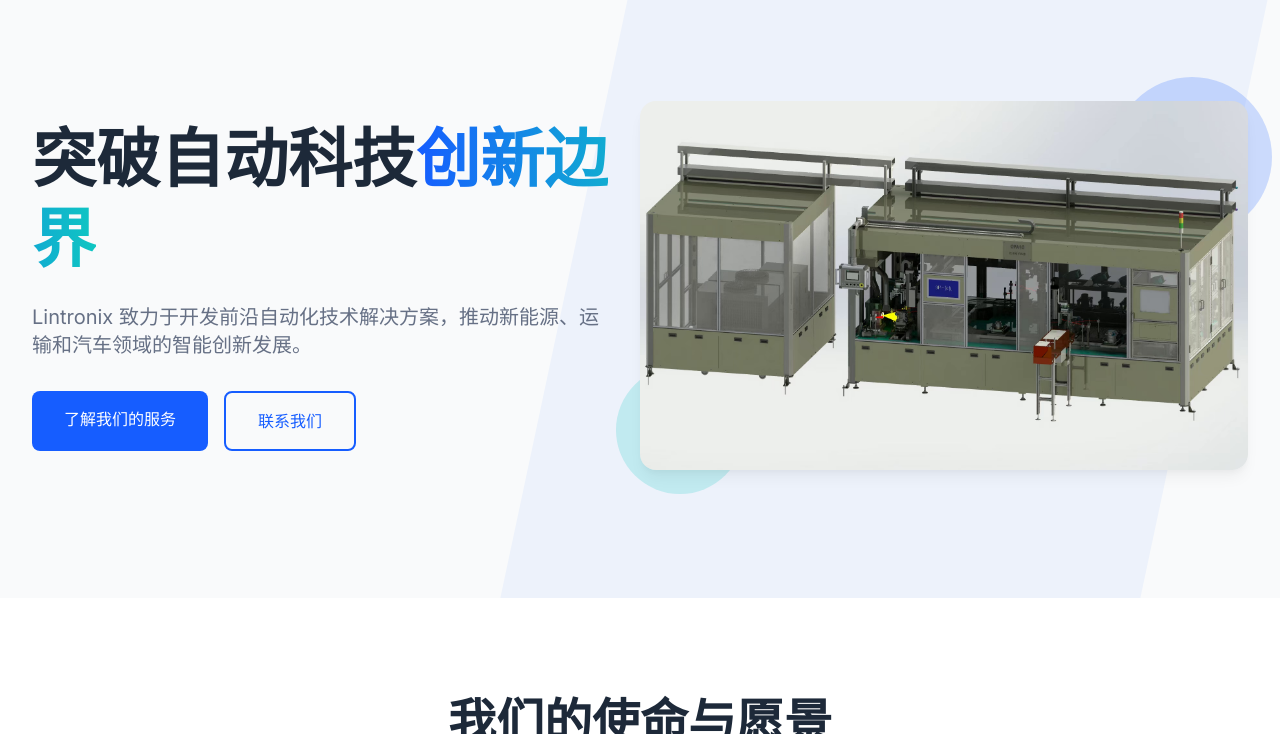
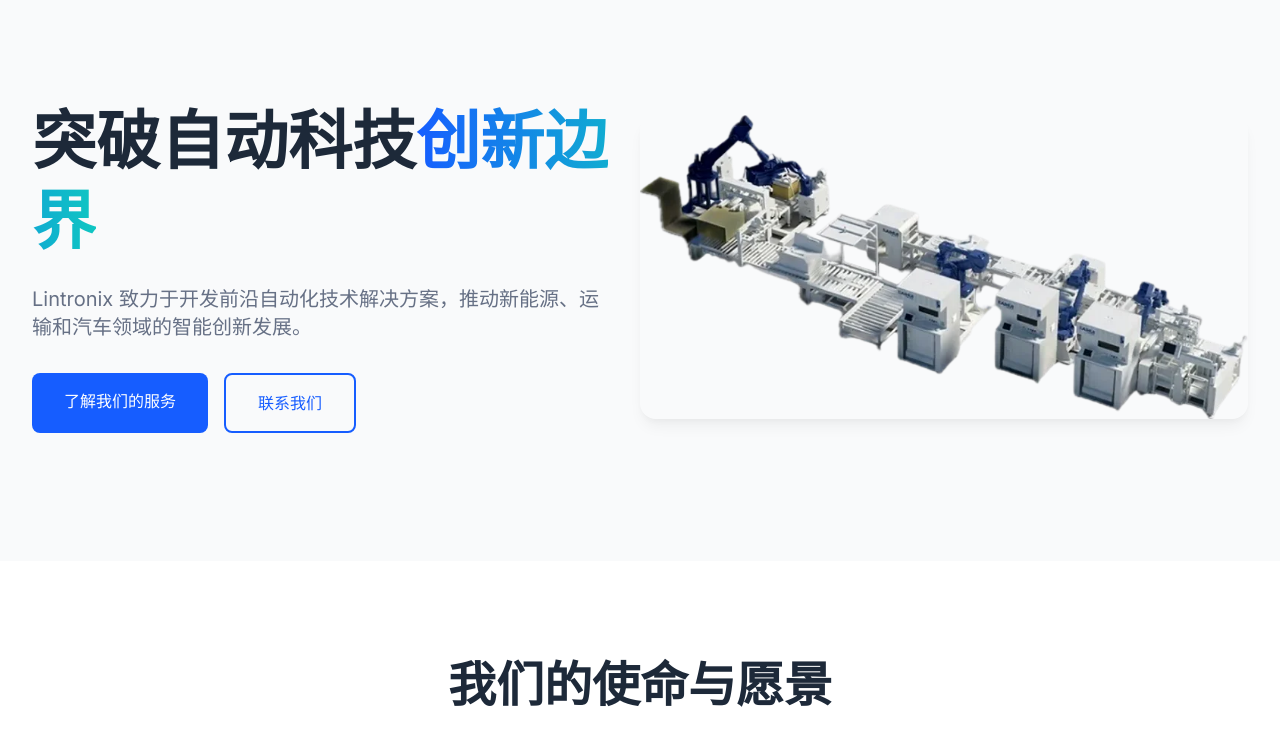
Before and after one commit to lonearvin/webproject, a website: page templates/homepage.html in a window 1280 px wide. Shown: the part 59-793 px from the top of the page. Drawn offline with Linux system fonts and the light colour scheme.

Commit message:
修改页面

```diff
--- a/templates/homepage.html
+++ b/templates/homepage.html
@@ -10,7 +10,7 @@
     <link rel="preconnect" href="https://fonts.googleapis.com">
     <link rel="preconnect" href="https://fonts.gstatic.com" crossorigin>
     <link href="https://fonts.googleapis.com/css2?family=Inter:wght@300;400;500;600;700&display=swap" rel="stylesheet">
-    <link rel="icon" href="../static/picture/logonew.webp" type="image/x-icon">
+    <link rel="icon" href="../static/picture/logo.webp" type="image/x-icon">
     <style>
         .content-auto {
             content-visibility: auto;
@@ -105,9 +105,8 @@
 </header>
 
 <main>
-    <!-- 英雄区域 -->
     <section class="pt-32 pb-20 md:pt-40 md:pb-32 overflow-hidden relative">
-        <div class="absolute top-0 right-0 w-1/2 h-full bg-primary/5 -skew-x-12 transform origin-top-right z-0"></div>
+        <!-- <div class="absolute top-0 right-0 w-1/2 h-full bg-primary/5 -skew-x-12 transform origin-top-right z-0"></div> -->
         <div class="container mx-auto px-4 sm:px-6 lg:px-8 relative z-10">
             <div class="flex flex-col md:flex-row items-center">
                 <div class="w-full md:w-1/2 mb-12 md:mb-0">
@@ -132,11 +131,11 @@
 
                 <div class="w-full md:w-1/2 relative">
                     <div class="relative z-10 rounded-2xl overflow-hidden shadow-card hover:shadow-card-hover transition-all transform hover:-translate-y-2">
-                        <img src="../static/picture/machine/2025-06-06_142308_450.jpg" alt="" loading="lazy" class="w-full h-auto">
+                        <img src="../static/picture/mainfirst.webp" alt="" loading="lazy" class="w-full h-auto">
                     </div>
-                    <div class="absolute -bottom-6 -left-6 w-32 h-32 bg-secondary/20 rounded-full z-0 animate-pulse-slow"></div>
-                    <div class="absolute -top-6 -right-6 w-40 h-40 bg-primary/20 rounded-full z-0 animate-pulse-slow"
-                         style="animation-delay: 2s;"></div>
+                    <!-- <div class="absolute -bottom-6 -left-6 w-32 h-32 bg-secondary/20 rounded-full z-0 animate-pulse-slow"></div> -->
+                    <!-- <div class="absolute -top-6 -right-6 w-40 h-40 bg-primary/20 rounded-full z-0 animate-pulse-slow" -->
+                         <!-- style="animation-delay: 2s;"></div> -->
                 </div>
             </div>
         </div>
```
Also changed, not shown: static/picture/mainfirst.png (added), static/picture/mainfirst.webp (added).
